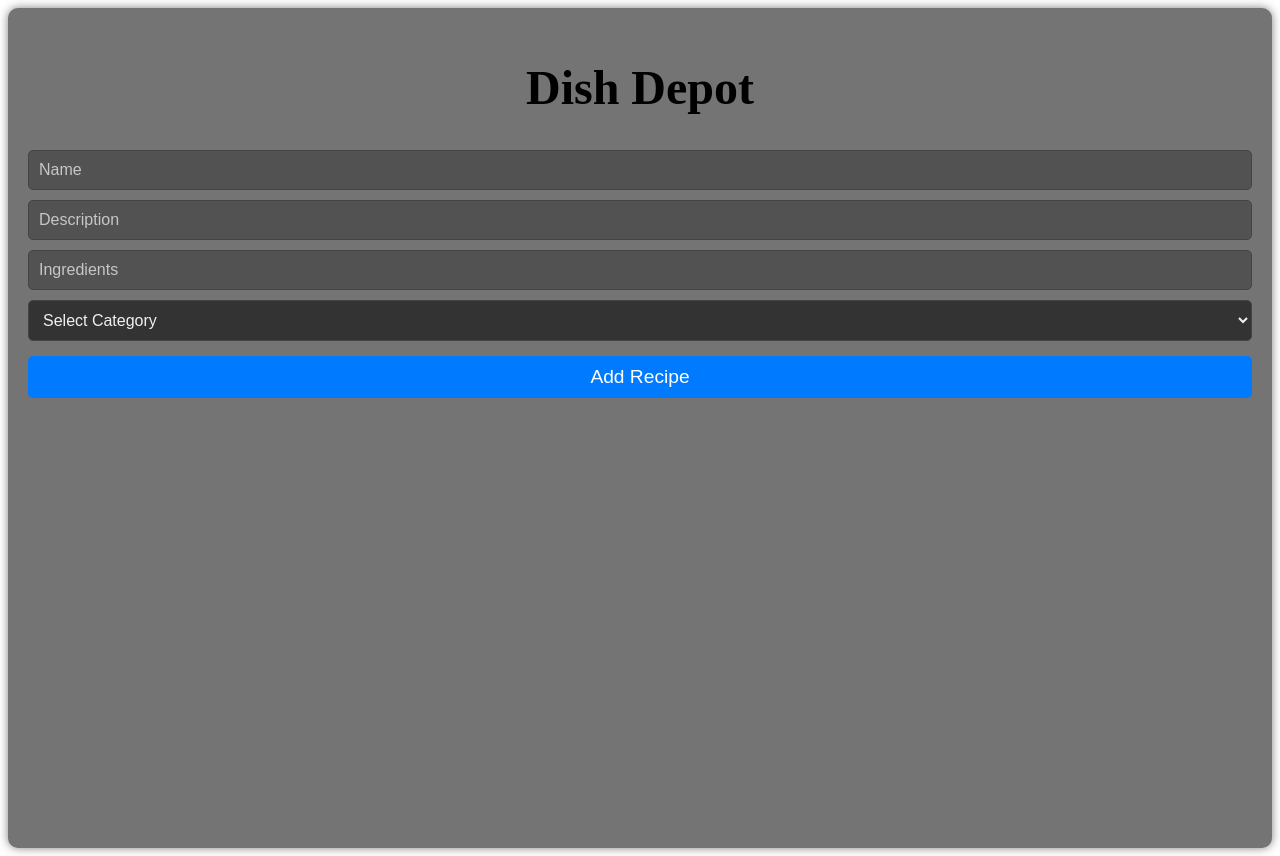
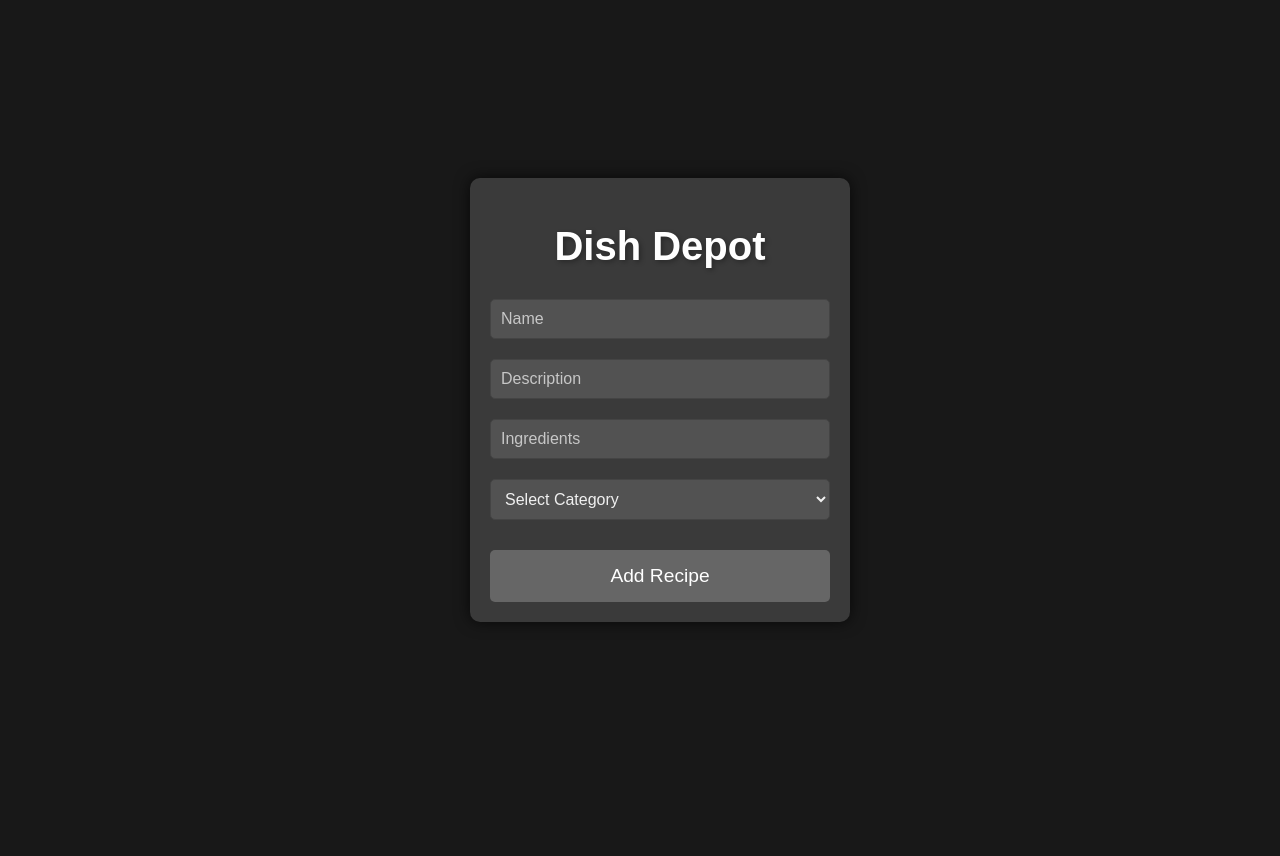
Before and after one commit to dmcclellan3/recipe-book, a React (Vite) app in the folder recipe-book/: page / in a window 1280 px wide. After the commit the page ends 800 px from the top, so only its background shows below. Built offline with nearby package versions, Linux system fonts and the light colour scheme.

Commit message:
updating CSS

```diff
--- a/recipe-book/src/index.css
+++ b/recipe-book/src/index.css
@@ -1,4 +1,4 @@
-/* /* body {
+body {
   background-color: #181818;
   color: #f0f0f0;
   font-family: Arial, sans-serif;
@@ -8,40 +8,46 @@
   justify-content: center;
   align-items: center;
   min-height: 100vh;
-} */
+}
 
 .App {
-  /* max-width: 800px; */
-  /* margin-left: 20px; */
   padding: 20px;
-  background-color: #747474;
+  background-color: #3a3a3a;
   border-radius: 10px;
-  box-shadow: 0 0 10px rgba(0, 0, 0, 0.5);
-  justify-content: center;
-  align-items: center;
-  min-height: 100vh;
+  box-shadow: 0 0 15px rgba(0, 0, 0, 0.7);
+  max-width: 600px;
+  width: 100%;
+  margin: auto;
 }
 
 h1 {
   text-align: center;
-  font-size: 3rem;
-  margin-bottom: 30px;
+  font-size: 2.5rem;
+  margin-bottom: 20px;
+  color: #fff;
+  text-shadow: 2px 2px 5px rgba(0, 0, 0, 0.3);
 }
 
 form {
   display: flex;
   flex-direction: column;
-  margin-bottom: 30px;
 }
 
-input[type="text"] {
+input[type="text"],
+select {
   background-color: #525252;
   color: #f0f0f0;
   border: 1px solid #444;
   padding: 10px;
-  margin: 5px 0;
+  margin: 10px 0;
   border-radius: 5px;
   font-size: 1rem;
+  transition: border-color 0.3s;
+}
+
+input[type="text"]:focus,
+select:focus {
+  border-color: #007BFF;
 }
 
 input[type="text"]::placeholder {
@@ -52,23 +58,29 @@ button {
   background-color: #007BFF;
   color: #fff;
   border: none;
-  padding: 10px 20px;
-  margin-top: 10px;
+  padding: 15px;
+  margin-top: 20px;
   font-size: 1.2rem;
   border-radius: 5px;
   cursor: pointer;
-  transition: background-color 0.3s;
+  transition: background-color 0.3s, transform 0.3s;
 }
 
 button:hover {
   background-color: #0056b3;
+  transform: translateY(-2px);
+}
+
+button:disabled {
+  background-color: #666;
+  cursor: not-allowed;
 }
 
 .recipes {
-    display: grid;
-    grid-template-columns: repeat(auto-fill, minmax(300px, 1fr));
-    gap: 20px;
-    padding: 0;
+  display: grid;
+  grid-template-columns: repeat(auto-fill, minmax(300px, 1fr));
+  gap: 20px;
+  padding: 0;
 }
 
 .recipe-item {
@@ -88,17 +100,24 @@ button:hover {
   margin: 5px 0 0;
 }
 
-select {
-  background-color: #333;
+label {
+  font-size: 1.2rem;
+  margin-bottom: 5px;
   color: #f0f0f0;
-  border: 1px solid #444;
-  padding: 10px;
-  margin: 5px 0;
-  border-radius: 5px;
-  font-size: 1rem;
 }
 
-label {
-  font-size: 1.2rem;
-  margin-right: 10px;
+.required-message {
+  color: #ff4c4c;
+  background-color: #fff0f0;
+  padding: 10px;
+  border: 1px solid #ff4c4c;
+  border-radius: 5px;
+  margin: 15px 0;
+  font-size: 1rem;
+  text-align: center;
+  box-shadow: 0 0 10px rgba(255, 76, 76, 0.2);
 }
+
+.required-message.hidden {
+  display: none;
+}
```
